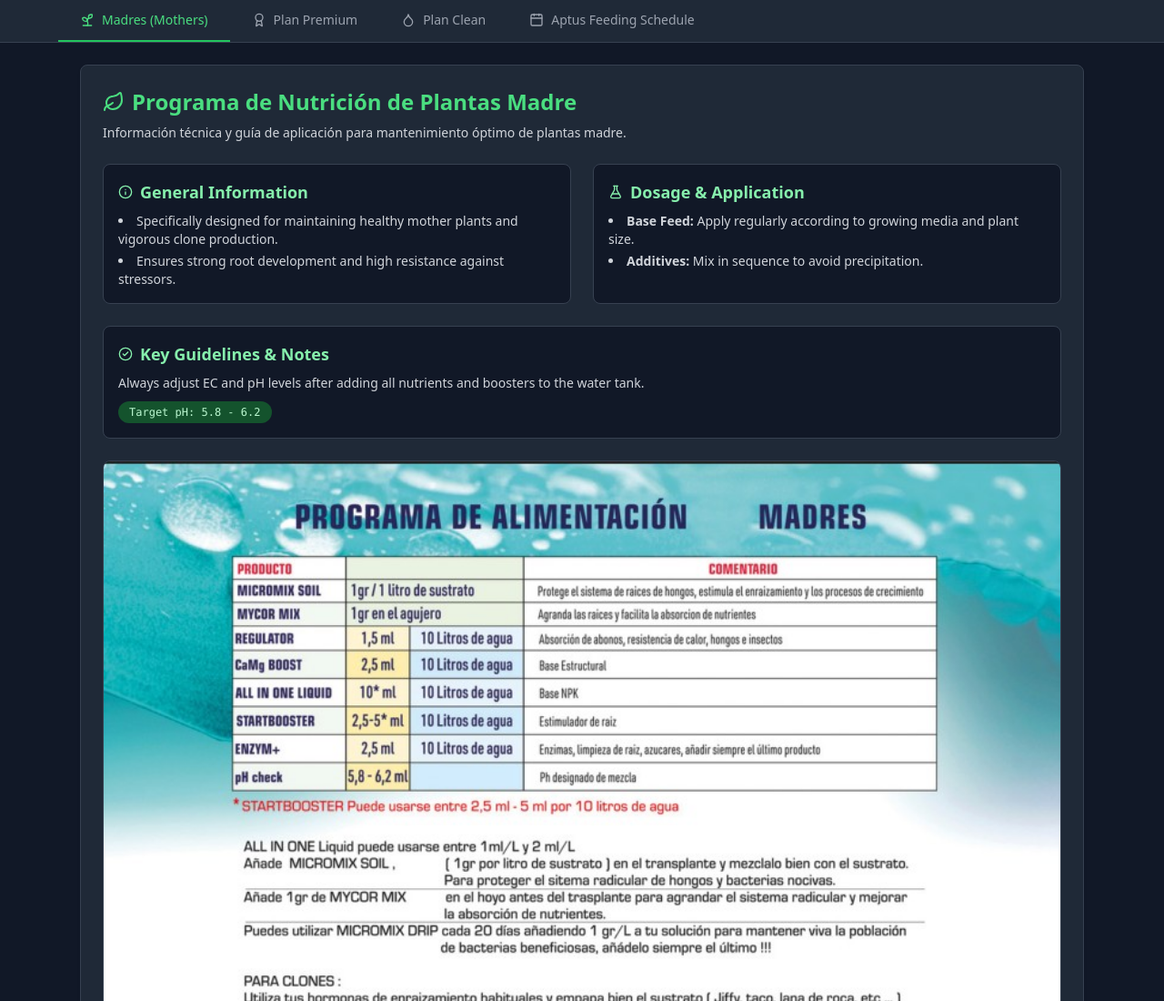
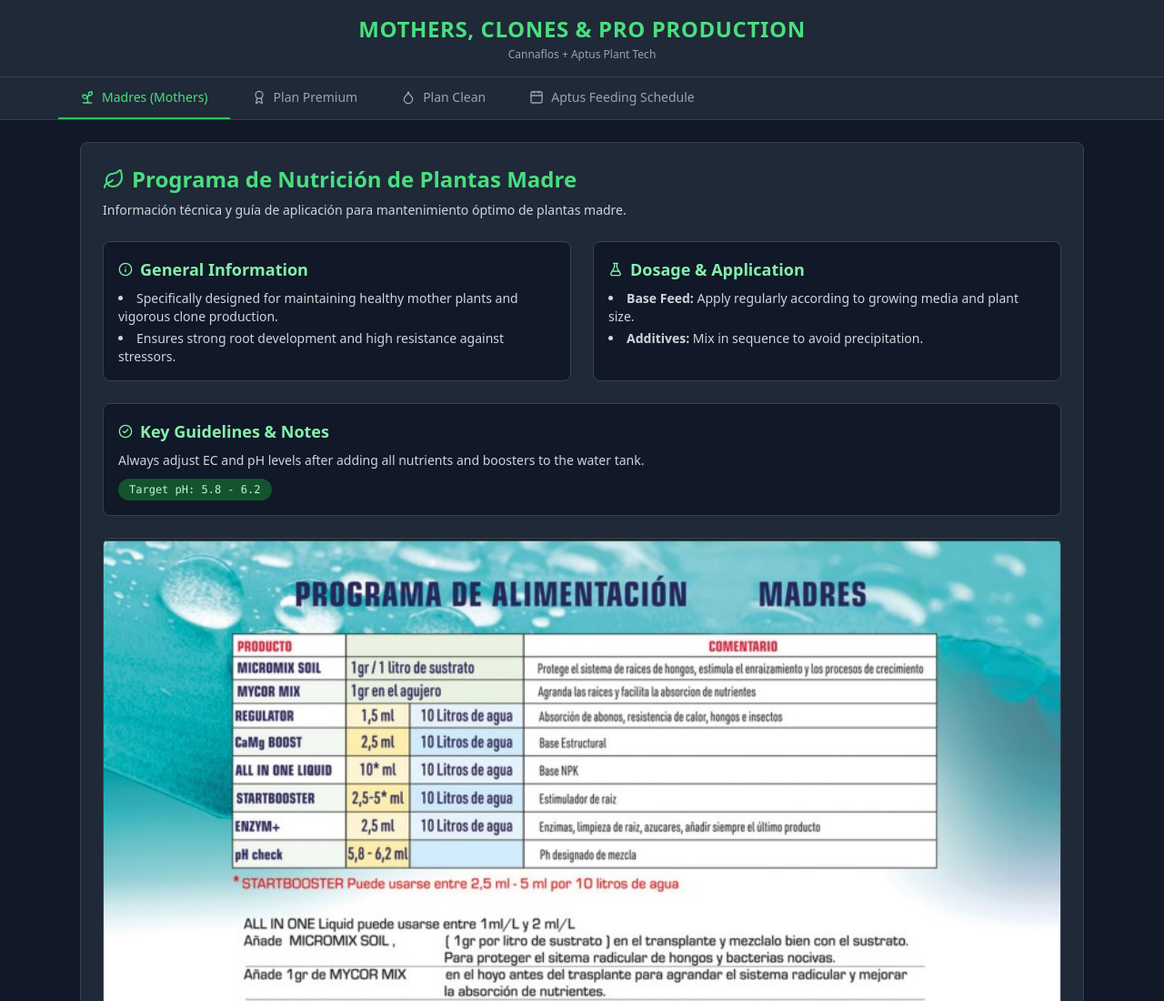
Before and after one commit to eskailuk1994/Cannaflos-AptusPlantTech, a plain HTML site: page index.html in a window 1280 px wide. Shown: the top 1100 px of the page at 91% size. Drawn offline with nearby package versions, Linux system fonts and the light colour scheme.

Commit message:
Revise header and navigation comments in index.html
Updated header section and navigation comments in index.html.

```diff
--- a/index.html
+++ b/index.html
@@ -15,7 +15,15 @@
 </head>
 <body class="bg-gray-900 text-gray-100 min-h-screen font-sans flex flex-col">
 
-  <!-- Navegación por pestañas (Inicio de la página) -->
+  <!-- Header con título (sin logos) -->
+  <header class="bg-gray-800 border-b border-gray-700 py-4 px-6 shadow-md text-center">
+    <div class="max-w-6xl mx-auto">
+      <h1 class="text-xl sm:text-2xl font-bold tracking-wide text-green-400">MOTHERS, CLONES &amp; PRO PRODUCTION</h1>
+      <p class="text-xs text-gray-400 mt-1">Cannaflos + Aptus Plant Tech</p>
+    </div>
+  </header>
+
+  <!-- Navegación por pestañas -->
   <nav class="bg-gray-800 border-b border-gray-700 sticky top-0 z-10">
     <div class="max-w-6xl mx-auto flex overflow-x-auto text-xs sm:text-sm font-medium">
       <button onclick="switchTab('madres')" id="tab-madres" class="tab-btn px-4 sm:px-6 py-3 border-b-2 border-green-500 text-green-400 whitespace-nowrap focus:outline-none flex items-center gap-2">
@@ -107,7 +115,6 @@
         <h2 class="text-xl sm:text-2xl font-bold text-green-400 mb-4 flex items-center gap-2">
           <i data-lucide="droplet"></i> Plan de Nutrición Clean
         </h2>
-        <!-- Imagen clean-tabla1.jpg -->
         <div class="overflow-hidden rounded-lg border border-gray-700 bg-gray-900">
           <img src="clean-tabla1.jpg" alt="Tabla Clean Aptus" class="w-full h-auto object-contain">
         </div>
```
